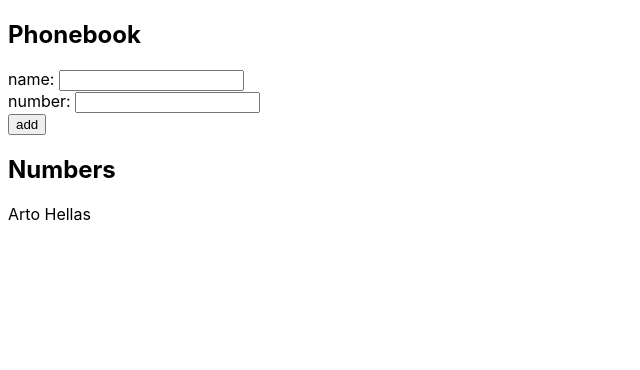
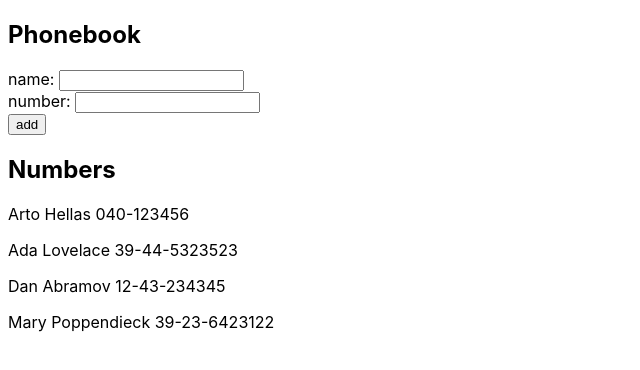
Before and after one commit to nyksy/FullStackOpen2020, a React (Create React App) app in the folder osa2/puhelinluettelo/: page / in a window 1280 px wide. Shown: the top 370 px of the page, without its empty margins (0-640 px from the left). Built offline with nearby package versions, Linux system fonts and the light colour scheme.

Commit message:
osa2 tehty 2.9 asti

```diff
--- a/osa2/puhelinluettelo/src/App.js
+++ b/osa2/puhelinluettelo/src/App.js
@@ -1,27 +1,50 @@
 import React, { useState } from 'react'
 import Name from './components/Name'
 
-//TODO ->2.7 asti
+//TODO tehty 2.9 asti
 const App = () => {
-  const [persons, setPersons] = useState([{ name: 'Arto Hellas', id: 1}])
+  const [persons, setPersons] = useState([
+    { name: 'Arto Hellas', number: '040-123456' },
+    { name: 'Ada Lovelace', number: '39-44-5323523' },
+    { name: 'Dan Abramov', number: '12-43-234345' },
+    { name: 'Mary Poppendieck', number: '39-23-6423122' }
+  ])
   const [newName, setNewName] = useState('')
+  const [newNumber, setNewNumber] = useState('')
 
   const addName = (event) => {
     event.preventDefault()
+
+    console.table(persons)
+
     const nameObject = {
       name: newName,
-      id: persons.length + 1,
+      number: newNumber,
     }
 
-    setPersons(persons.concat(nameObject))
+    var contains = false
+    for (let i = 0; i < persons.length; i++)
+      if (persons[i].name === newName) {
+        contains = true
+        window.alert(`${newName} is already in the phonebook`)
+      }
+    if (contains === false)
+      setPersons(persons.concat(nameObject))
     setNewName('')
+    setNewNumber('')
+    contains = false
   }
 
   const handleNameChange = (event) => {
     console.log(event.target.value)
     setNewName(event.target.value)
   }
-  window.alert('xd')
+
+  const handleNumberChange = (event) => {
+    console.log(event.target.value)
+    setNewNumber(event.target.value)
+  }
+
   return (
     <div>
       <h2>Phonebook</h2>
@@ -34,8 +57,8 @@ const App = () => {
         </div>
         <div>
           number: <input
-          //value={}
-          //onChange={}
+          value={newNumber}
+          onChange={handleNumberChange}
           />
         </div>
         <div>
@@ -44,8 +67,8 @@ const App = () => {
       </form>
       <h2>Numbers</h2>
       <div>
-        {persons.map(name =>
-          <Name key={name.id} name={name} />
+        {persons.map((name, number) =>
+          <Name key={name.name} name={name} number={number} />
         )}
       </div>
     </div>
--- a/osa2/puhelinluettelo/src/components/Name.js
+++ b/osa2/puhelinluettelo/src/components/Name.js
@@ -2,7 +2,7 @@ import React from 'react'
 
 const Name = ({ name }) => {
   return (
-    <p>{name.name}</p>
+    <p>{name.name} {name.number}</p>
   )
 }
 
```
